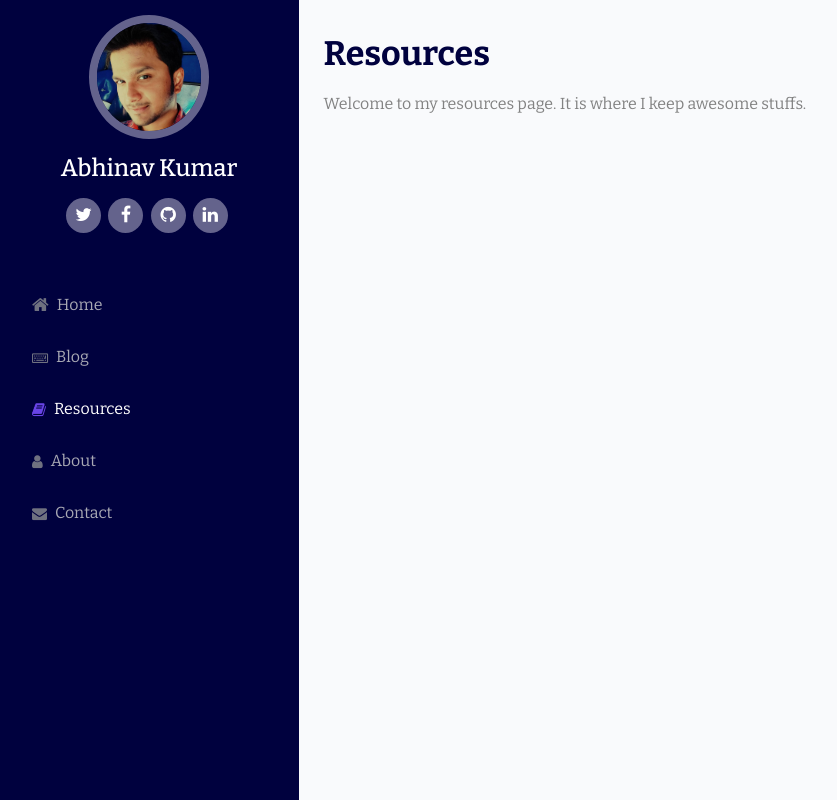
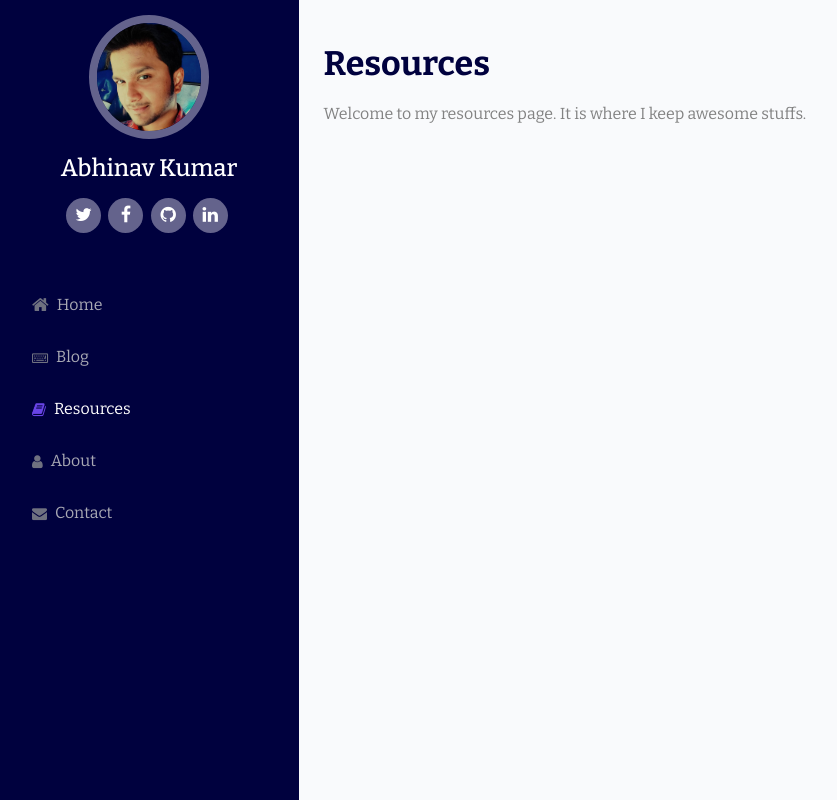
Before and after one commit to abhi1510/mysite, a Flask app: page /resources in a window 1280 px wide. Shown: the whole page, without its empty margins (1-838 px from the left). Run offline with Flask 2, Linux system fonts and the light colour scheme; data that the repository does not hold is empty; some libraries are stand-ins or nearby versions.

Commit message:
fixing styles

```diff
--- a/app/static/css/styles.css
+++ b/app/static/css/styles.css
@@ -185,14 +185,10 @@ section {
   min-height: 100vh;
 }
 
-
-.section-title {
-  padding-bottom: 30px;
-}
-
 .section-title h2 {
   font-size: 34px;
   font-weight: bold;
+  padding-top: 10px;
   padding-bottom: 10px;
   position: relative;
   color: var(--theme-primary);
--- a/app/templates/blog/post-list.html
+++ b/app/templates/blog/post-list.html
@@ -6,7 +6,7 @@
 <div class="parallax"
      style="height: 300px; background-image: url('https://images.unsplash.com/photo-1592495326895-c515699a0e04?ixlib=rb-1.2.1&auto=format&fit=crop&w=1182&q=80');">
     <div class="overlay">
-        <div class="display-4 text-white">Welcome to my Blog</div>
+        <div class="display-4 text-white text-center">Welcome to my Blog</div>
     </div>
 </div>
 <div class="container">
--- a/app/templates/resources.html
+++ b/app/templates/resources.html
@@ -18,7 +18,7 @@
             <div class="col-sm-12 col-md-4 col-lg-3">
                 <div class="card m-2 shadow-sm">
                     <div class="card-body pb-0 pt-2">
-                        <small>{{ resource.category.title() }}</small>
+                        <small>{{ resource.category }}</small>
                         <h5><a href="{{ resource.link }}">{{ resource.name }}</a></h5>
                         <p>{{ resource.description }}<br></p>
                     </div>
```
